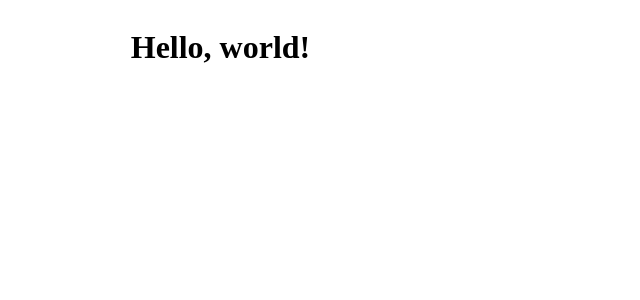
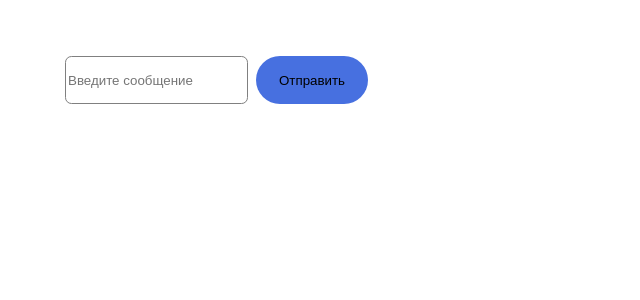
Before and after one commit to mikershov94/rs_test_1, a React app: page / in a window 1280 px wide. Shown: the top 300 px of the page, without its empty margins (0-640 px from the left). Built offline with nearby package versions, Linux system fonts and the light colour scheme.

Commit message:
Added form layout

```diff
--- a/src/components/comments-page/comments-page.sass
+++ b/src/components/comments-page/comments-page.sass
@@ -1,3 +1,6 @@
 .comments-page
     display: flex
     justify-content: center
+    align-items: center
+    flex-direction: column
+    padding-top: 3rem
--- a/src/components/comments-page/comments-page.tsx
+++ b/src/components/comments-page/comments-page.tsx
@@ -1,12 +1,11 @@
 import React from 'react';
 import './comments-page.sass';
+import Form from '../form';
 
 const CommentsPage = () => {
     return(
         <div className="comments-page">
-            <div className="commetns-page__test-component">
-                <h1>Hello, world!</h1>
-            </div>
+            <Form />
         </div>
     );
 }
--- /dev/null
+++ b/src/components/form/form.sass
@@ -0,0 +1,20 @@
+.form
+    display: flex
+    justify-content: space-between
+
+    &__button
+        -webkit-appearance: none
+        -moz-appearance: none
+        appearance: none
+        outline: none
+        border: none
+        background-color: #4770e0
+        border-radius: 4rem
+        height: 3rem
+        width: 7rem
+        margin: 0 0.5rem
+
+    &__textfield
+        border-radius: 0.4rem
+        border: 1px solid grey
+        outline: none
--- /dev/null
+++ b/src/components/form/form.tsx
@@ -0,0 +1,22 @@
+import React from 'react';
+import './form.sass';
+
+type FormProps = {};
+type FormState = {
+    text: string
+};
+
+class Form extends React.Component<FormProps, FormState> {
+
+
+    render() {
+        return(
+            <div className="form">
+                <input type="text" className="form__textfield" placeholder="Введите сообщение" />
+                <button className="form__button">Отправить</button>
+            </div>
+        );
+    }
+}
+
+export default Form;
--- /dev/null
+++ b/src/components/form/index.ts
@@ -0,0 +1,2 @@
+import Form from './form';
+export default Form;
```
